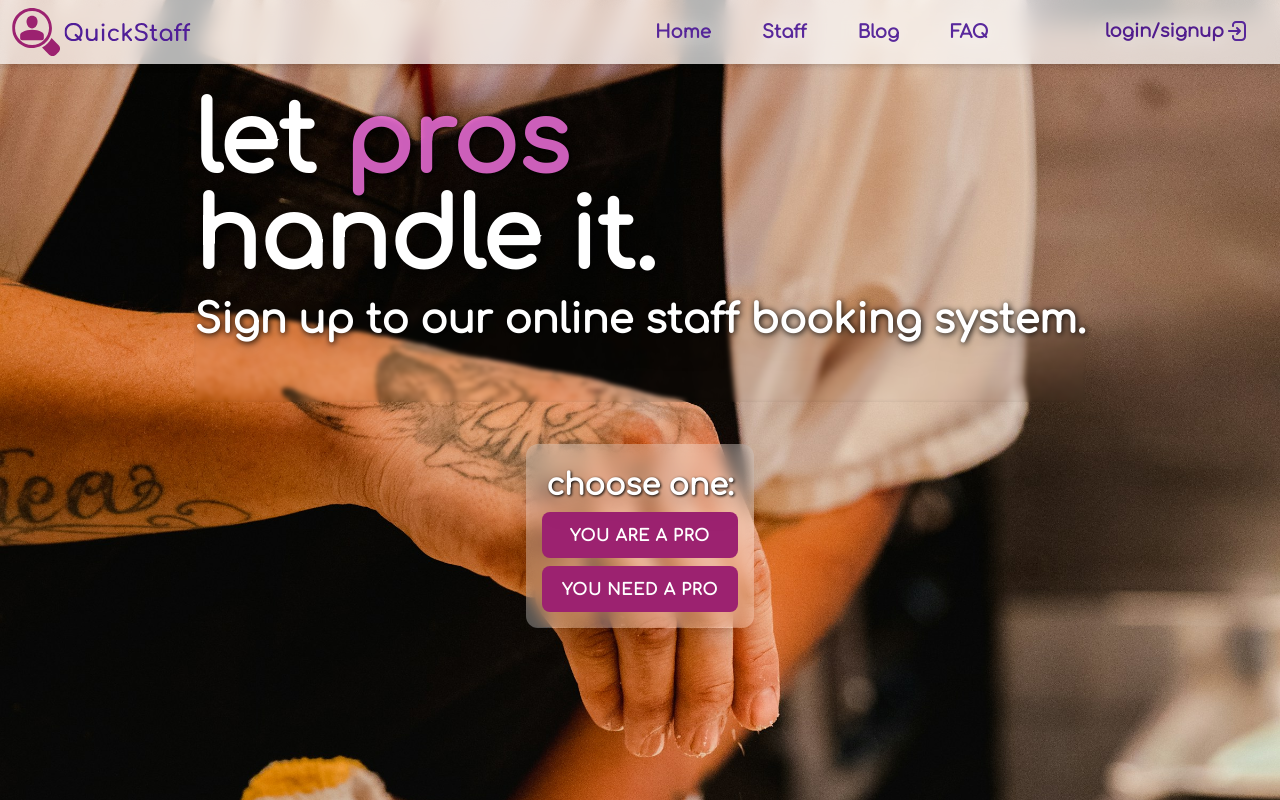
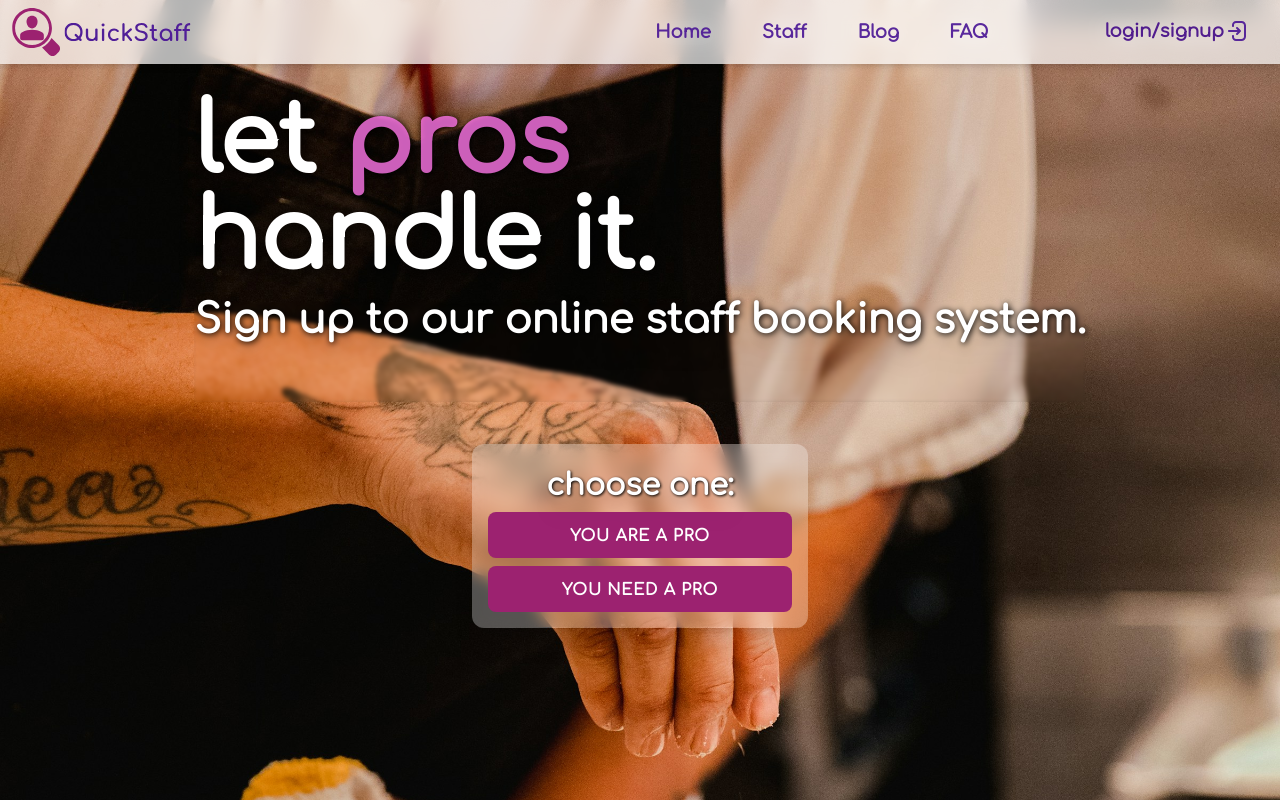
Before and after one commit to bsrblt/quickstaff, a Next.js app: page / in a window 1280 px wide. Shown: the top 800 px of the page. Built offline with nearby package versions, Linux system fonts and the light colour scheme.

Commit message:
initial commit

```diff
--- a/components/layout/HowItWorks.tsx
+++ b/components/layout/HowItWorks.tsx
@@ -44,7 +44,7 @@ const HowItWorks: React.FC<HowItWorksProps> = ({
           </p>
         </div>
       </div>
-      <div className="flex flex-col mx- items-center justify-center max-w-[93%] sm:max-w-[85%] gap-5 sm:gap-6 md:gap-4 lg:gap-5 xl:gap-8 md:max-w-[95%] lg:max-w-[80%] xl:max-w-[65%]">
+      <div className="flex flex-col mx- items-center justify-center max-w-[85%] sm:max-w-[85%] gap-5 sm:gap-6 md:gap-4 lg:gap-5 xl:gap-8 md:max-w-[95%] lg:max-w-[80%] xl:max-w-[65%]">
         <div className="flex flex-col sm:flex-row xl:space-x-8 md:space-x-5 sm:space-x-5 sm:space-y-0 space-y-4 justify-center ">
           <Card textBig={textbig1} textSmall={textsm1} />
           <Card textBig={textbig2} textSmall={textsm2} />
--- a/components/layout/LoginSelect.tsx
+++ b/components/layout/LoginSelect.tsx
@@ -19,7 +19,7 @@ const HomePageSelection: React.FC<homePageSelectionProps> = ({
   firstButtonText,
   secondButtonText,
 }) => (
-  <div className="backdrop-blur-[8px] shadow-xl bg-white/30 p-4 my-2 rounded-xl">
+  <div className="min-w-[17rem] sm:min-w-[21rem] backdrop-blur-[8px] shadow-xl bg-white/30 p-4 my-2 rounded-xl">
     <h2 className="md:text-3xl drop-shadow-xl text-2xl md:my-2 font-bold text-center text-white fontpop-3">
       {titleText}
     </h2>
@@ -67,8 +67,6 @@ const LoginSelect = () => {
           secondButtonText="go to dashboard"
         />
       );
-    } else {
-      setContent(null);
     }
   }, [authCtx?.isLoggedInPro, authCtx?.isLoggedInEmp]);
 
--- a/components/layout/StaffSelection.tsx
+++ b/components/layout/StaffSelection.tsx
@@ -65,7 +65,7 @@ const StaffSelection: React.FC = () => {
   return (
     <div className=" min-w-full sm:mt-[8rem] mt-[8.8rem] mb-5">
       <div id="staffselect" className="sm:h-8 h-12"></div>
-      <section className="w-full sm:py-[36px] px-4 lg:px-7 space-y-8 text-xl text-center bg-gradient-to-b from-color1/60  ...">
+      <section className="w-full sm:py-[36px] px-2 lg:px-7 space-y-8 text-xl text-center bg-gradient-to-b from-color1/60  ...">
         <div className="container mx-auto px-[12px] md:px-0 xl:px-12 lg:px-18 ">
           <Link href="#staffselect">
             <h1 className="text-white backdrop-blur-s block md:text-5xl sm:text-4xl text-xl font-bold text-center md:pb-6 md:my-6 pb-10 pt-4 sm:pt-0">
```
